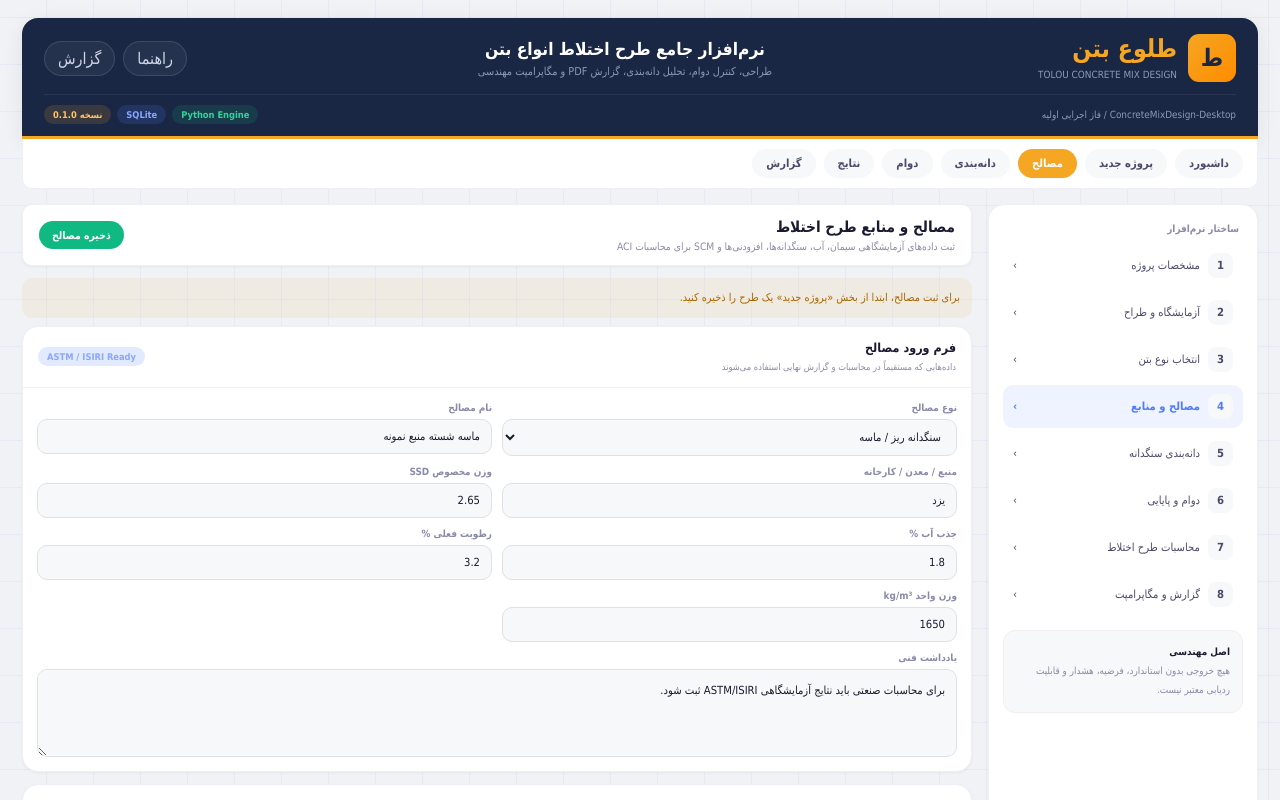
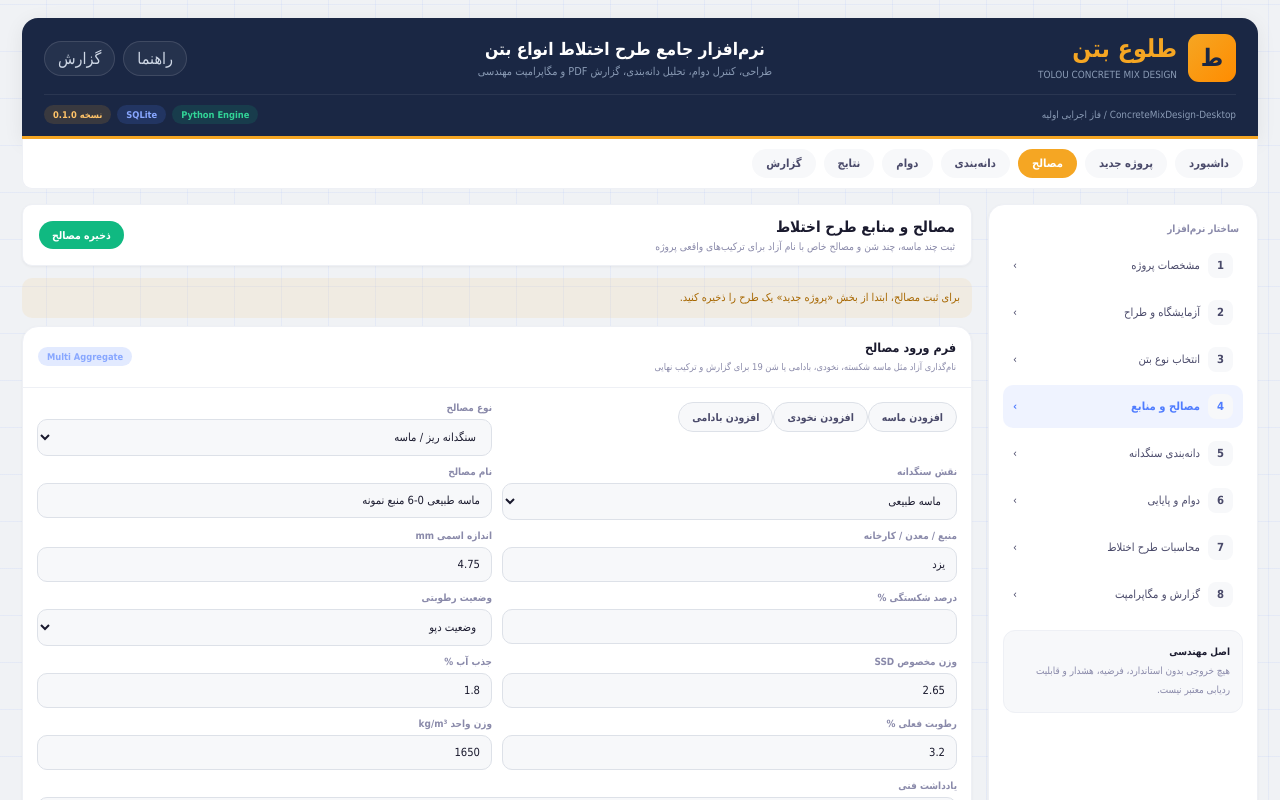
Before and after one commit to erfanamirij5-oss/ConcreteMixDesign-Desktop, a React (Vite) app in the folder apps/desktop/: page / in a window 1280 px wide. Both pictures are taken after a click on the button "مصالح". Shown: the top 800 px of the page. Built offline with nearby package versions, Linux system fonts and the light colour scheme.

Commit message:
Enhance materials form for multiple aggregate sources

```diff
--- a/apps/desktop/src/MaterialsView.tsx
+++ b/apps/desktop/src/MaterialsView.tsx
@@ -1,7 +1,5 @@
 import { useState } from 'react';
-import type { MaterialInput, MaterialRecord, SaveMaterialResponse } from './types/material';
-
-type MaterialType = MaterialInput['materialType'];
+import type { AggregateRole, MaterialInput, MaterialRecord, MaterialType, MoistureCondition, SaveMaterialResponse } from './types/material';
 
 const materialTypes: Array<{ value: MaterialType; label: string }> = [
   { value: 'cement', label: 'سیمان' },
@@ -13,9 +11,36 @@ const materialTypes: Array<{ value: MaterialType; label: string }> = [
   { value: 'fiber', label: 'الیاف' }
 ];
 
+const aggregateRoles: Array<{ value: AggregateRole; label: string; materialType: 'fine_aggregate' | 'coarse_aggregate' | 'both' }> = [
+  { value: 'natural_sand', label: 'ماسه طبیعی', materialType: 'fine_aggregate' },
+  { value: 'manufactured_sand', label: 'ماسه شکسته', materialType: 'fine_aggregate' },
+  { value: 'correction_aggregate', label: 'سنگدانه اصلاحی', materialType: 'both' },
+  { value: 'pea_gravel', label: 'نخودی', materialType: 'coarse_aggregate' },
+  { value: 'coarse_gravel', label: 'بادامی', materialType: 'coarse_aggregate' },
+  { value: 'coarse_12_5', label: 'شن 12.5 میلی‌متر', materialType: 'coarse_aggregate' },
+  { value: 'coarse_19', label: 'شن 19 میلی‌متر', materialType: 'coarse_aggregate' },
+  { value: 'coarse_25', label: 'شن 25 میلی‌متر', materialType: 'coarse_aggregate' },
+  { value: 'recycled_aggregate', label: 'سنگدانه بازیافتی', materialType: 'both' },
+  { value: 'lightweight_aggregate', label: 'سنگدانه سبک', materialType: 'both' },
+  { value: 'heavyweight_aggregate', label: 'سنگدانه سنگین', materialType: 'both' },
+  { value: 'custom', label: 'نام/نقش سفارشی', materialType: 'both' }
+];
+
+const moistureConditions: Array<{ value: MoistureCondition; label: string }> = [
+  { value: 'oven_dry', label: 'خشک آون' },
+  { value: 'air_dry', label: 'خشک هوایی' },
+  { value: 'ssd', label: 'SSD' },
+  { value: 'wet', label: 'مرطوب' },
+  { value: 'stockpile', label: 'وضعیت دپو' }
+];
+
 const initialMaterial: Omit<MaterialInput, 'mixDesignId'> = {
   materialType: 'fine_aggregate',
-  name: 'ماسه شسته منبع نمونه',
+  aggregateRole: 'natural_sand',
+  nominalSizeMm: 4.75,
+  fracturedFacePercent: null,
+  moistureCondition: 'stockpile',
+  name: 'ماسه طبیعی 0-6 منبع نمونه',
   source: 'یزد',
   specificGravity: 2.65,
   absorptionPercent: 1.8,
@@ -29,6 +54,8 @@ export function MaterialsView(props: { mixDesignId: string | null }) {
   const [materials, setMaterials] = useState<MaterialRecord[]>([]);
   const [status, setStatus] = useState<'idle' | 'saving' | 'saved' | 'error'>('idle');
   const [message, setMessage] = useState('');
+  const isAggregate = material.materialType === 'fine_aggregate' || material.materialType === 'coarse_aggregate';
+  const visibleRoles = aggregateRoles.filter(role => role.materialType === 'both' || role.materialType === material.materialType);
 
   async function saveMaterial() {
     setStatus('saving');
@@ -56,10 +83,26 @@ export function MaterialsView(props: { mixDesignId: string | null }) {
     setMaterial(previous => ({ ...previous, [key]: value }));
   }
 
+  function useAggregatePreset(kind: 'sand' | 'pea' | 'coarse') {
+    if (kind === 'sand') {
+      setMaterial(previous => ({ ...previous, materialType: 'fine_aggregate', aggregateRole: 'natural_sand', nominalSizeMm: 4.75, name: 'ماسه طبیعی 0-6' }));
+      return;
+    }
+    if (kind === 'pea') {
+      setMaterial(previous => ({ ...previous, materialType: 'coarse_aggregate', aggregateRole: 'pea_gravel', nominalSizeMm: 12.5, name: 'شن نخودی' }));
+      return;
+    }
+    setMaterial(previous => ({ ...previous, materialType: 'coarse_aggregate', aggregateRole: 'coarse_gravel', nominalSizeMm: 19, name: 'شن بادامی' }));
+  }
+
+  function countByType(type: MaterialType) {
+    return materials.filter(item => item.materialType === type).length;
+  }
+
   return (
     <>
       <section className="titlebar">
-        <div><h2>مصالح و منابع طرح اختلاط</h2><p>ثبت داده‌های آزمایشگاهی سیمان، آب، سنگدانه‌ها، افزودنی‌ها و SCM برای محاسبات ACI</p></div>
+        <div><h2>مصالح و منابع طرح اختلاط</h2><p>ثبت چند ماسه، چند شن و مصالح خاص با نام آزاد برای ترکیب‌های واقعی پروژه</p></div>
         <div className="toolbar"><button className="btn success" disabled={status === 'saving'} onClick={saveMaterial}>{status === 'saving' ? 'در حال ذخیره...' : 'ذخیره مصالح'}</button></div>
       </section>
 
@@ -68,11 +111,20 @@ export function MaterialsView(props: { mixDesignId: string | null }) {
 
       <section className="content-grid">
         <article className="panel wide-panel">
-          <div className="panel-head"><div><h3>فرم ورود مصالح</h3><span>داده‌هایی که مستقیماً در محاسبات و گزارش نهایی استفاده می‌شوند</span></div><span className="badge blue">ASTM / ISIRI Ready</span></div>
+          <div className="panel-head"><div><h3>فرم ورود مصالح</h3><span>نام‌گذاری آزاد مثل ماسه شکسته، نخودی، بادامی یا شن 19 برای گزارش و ترکیب نهایی</span></div><span className="badge blue">Multi Aggregate</span></div>
           <div className="panel-body form-body">
+            <div className="quick-actions full">
+              <button className="btn ghost" type="button" onClick={() => useAggregatePreset('sand')}>افزودن ماسه</button>
+              <button className="btn ghost" type="button" onClick={() => useAggregatePreset('pea')}>افزودن نخودی</button>
+              <button className="btn ghost" type="button" onClick={() => useAggregatePreset('coarse')}>افزودن بادامی</button>
+            </div>
             <label className="field"><span>نوع مصالح</span><select value={material.materialType} onChange={event => setValue('materialType', event.target.value as MaterialType)}>{materialTypes.map(type => <option value={type.value} key={type.value}>{type.label}</option>)}</select></label>
+            {isAggregate && <label className="field"><span>نقش سنگدانه</span><select value={material.aggregateRole ?? 'custom'} onChange={event => setValue('aggregateRole', event.target.value as AggregateRole)}>{visibleRoles.map(role => <option value={role.value} key={role.value}>{role.label}</option>)}</select></label>}
             <Field label="نام مصالح" value={material.name} onChange={value => setValue('name', value)} />
             <Field label="منبع / معدن / کارخانه" value={material.source} onChange={value => setValue('source', value)} />
+            {isAggregate && <NumberField label="اندازه اسمی mm" value={material.nominalSizeMm} onChange={value => setValue('nominalSizeMm', value)} />}
+            {isAggregate && <NumberField label="درصد شکستگی %" value={material.fracturedFacePercent} onChange={value => setValue('fracturedFacePercent', value)} />}
+            {isAggregate && <label className="field"><span>وضعیت رطوبتی</span><select value={material.moistureCondition ?? 'stockpile'} onChange={event => setValue('moistureCondition', event.target.value as MoistureCondition)}>{moistureConditions.map(condition => <option value={condition.value} key={condition.value}>{condition.label}</option>)}</select></label>}
             <NumberField label="وزن مخصوص SSD" value={material.specificGravity} onChange={value => setValue('specificGravity', value)} />
             <NumberField label="جذب آب %" value={material.absorptionPercent} onChange={value => setValue('absorptionPercent', value)} />
             <NumberField label="رطوبت فعلی %" value={material.moisturePercent} onChange={value => setValue('moisturePercent', value)} />
@@ -82,13 +134,13 @@ export function MaterialsView(props: { mixDesignId: string | null }) {
         </article>
 
         <article className="panel wide-panel">
-          <div className="panel-head"><div><h3>مصالح ثبت‌شده برای طرح فعلی</h3><span>در مرحله بعد به دانه‌بندی و موتور محاسبات وصل می‌شود</span></div></div>
+          <div className="panel-head"><div><h3>مصالح ثبت‌شده برای طرح فعلی</h3><span>ماسه‌ها: {countByType('fine_aggregate')} | شن‌ها: {countByType('coarse_aggregate')} | کل مصالح: {materials.length}</span></div></div>
           <div className="panel-body tablewrap">
             <table>
-              <thead><tr><th>نوع</th><th>نام</th><th>منبع</th><th>وزن مخصوص</th><th>جذب</th><th>رطوبت</th><th>وزن واحد</th></tr></thead>
+              <thead><tr><th>نوع</th><th>نقش</th><th>نام</th><th>منبع</th><th>اندازه</th><th>شکستگی</th><th>رطوبت</th><th>وزن مخصوص</th><th>جذب</th></tr></thead>
               <tbody>
-                {materials.length === 0 && <tr><td colSpan={7}>هنوز مصالحی برای طرح فعلی ثبت نشده است.</td></tr>}
-                {materials.map(item => <tr key={item.id}><td>{materialTypes.find(type => type.value === item.materialType)?.label ?? item.materialType}</td><td>{item.name}</td><td>{item.source}</td><td>{item.specificGravity ?? '-'}</td><td>{item.absorptionPercent ?? '-'}</td><td>{item.moisturePercent ?? '-'}</td><td>{item.unitWeightKgM3 ?? '-'}</td></tr>)}
+                {materials.length === 0 && <tr><td colSpan={9}>هنوز مصالحی برای طرح فعلی ثبت نشده است.</td></tr>}
+                {materials.map(item => <tr key={item.id}><td>{materialTypes.find(type => type.value === item.materialType)?.label ?? item.materialType}</td><td>{aggregateRoles.find(role => role.value === item.aggregateRole)?.label ?? '-'}</td><td>{item.name}</td><td>{item.source}</td><td>{item.nominalSizeMm ?? '-'}</td><td>{item.fracturedFacePercent ?? '-'}</td><td>{moistureConditions.find(condition => condition.value === item.moistureCondition)?.label ?? '-'}</td><td>{item.specificGravity ?? '-'}</td><td>{item.absorptionPercent ?? '-'}</td></tr>)}
               </tbody>
             </table>
           </div>
```
